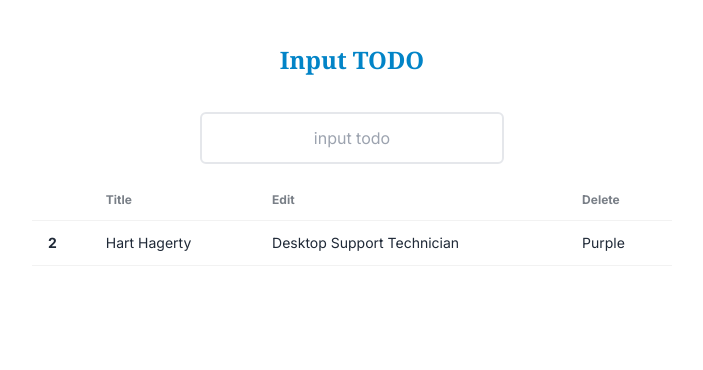
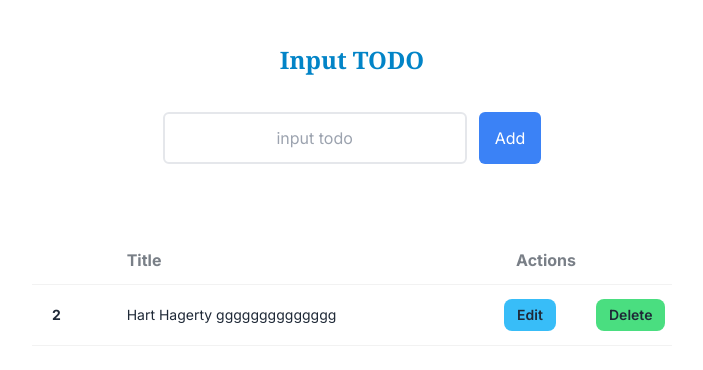
Before and after one commit to Shamimayesmin/Todo-PERN, a Next.js app: page / in a window 1280 px wide. Shown: the top 370 px of the page, without its empty margins (288-991 px from the left). Built offline with nearby package versions, Linux system fonts and the light colour scheme.

Commit message:
new added

```diff
--- /dev/null
+++ b/src/app/components/EditTodo.jsx
@@ -0,0 +1,11 @@
+import React from 'react';
+
+const EditTodo = () => {
+    return (
+        <div>
+
+        </div>
+    );
+};
+
+export default EditTodo;
--- a/src/app/components/TodoItem.jsx
+++ b/src/app/components/TodoItem.jsx
@@ -1,16 +1,23 @@
-import React from 'react';
+import React from "react";
 
 const TodoItem = () => {
 	return (
 		<>
-        <h1 className='text-center mt-11 mb-5 text-2xl text-sky-600 font-bold font-serif'>Input TODO</h1>
-        <form className='w-1/2 mx-auto flex flex-col items-center p-4'>
-            <input type="text"
-            placeholder='input todo'
-            className='w-1/2 p-3 text-center rounded-md border-2'
+			<h1 className="text-center mt-11 mb-5 text-2xl text-sky-600 font-bold font-serif">
+				Input TODO
+			</h1>
+			<div className="w-1/2 mx-auto">
+				<form className=" p-4 flex justify-center gap-3">
+					<input
+						type="text"
+						placeholder="input todo"
+						className="w-1/2 p-3 text-center rounded-md border-2"
 					/>
+					<button className="px-4 bg-blue-500 text-white rounded-md">
+						Add
+					</button>
 				</form>
-
+			</div>
 		</>
 	);
 };
--- a/src/app/components/TodoList.jsx
+++ b/src/app/components/TodoList.jsx
@@ -3,25 +3,28 @@ import React from "react";
 const TodoList = () => {
 	return (
 		<>
-			<div className="overflow-x-auto w-1/2 mx-auto flex flex-col items-center">
+			<div className="overflow-x-auto w-1/2 mx-auto flex flex-col items-center mt-14">
 				<table className="table">
 					{/* head */}
 					<thead>
-						<tr>
+						<tr className="text-base">
 							<th></th>
 							<th>Title</th>
-							<th>Edit</th>
-							<th>Delete</th>
+							<th>Actions</th>
+							{/* <th>Delete</th> */}
 						</tr>
 					</thead>
 					<tbody>
+						<tr>
+							<th className="p-5">2</th>
+							<td>Hart Hagerty gggggggggggggg</td>
 
-
-						<tr className="">
-							<th>2</th>
-							<td>Hart Hagerty</td>
-							<td>Desktop Support Technician</td>
-							<td>Purple</td>
+							<th className="w-20 p-1">
+								<button className="btn btn-ghost btn-sm bg-sky-400">Edit</button>
+							</th>
+							<th className="w-20 p-1">
+								<button className="btn btn-ghost btn-sm bg-green-400">Delete</button>
+							</th>
 						</tr>
 					</tbody>
 				</table>
```
Lines whose indentation alone changed are shown as unchanged.
